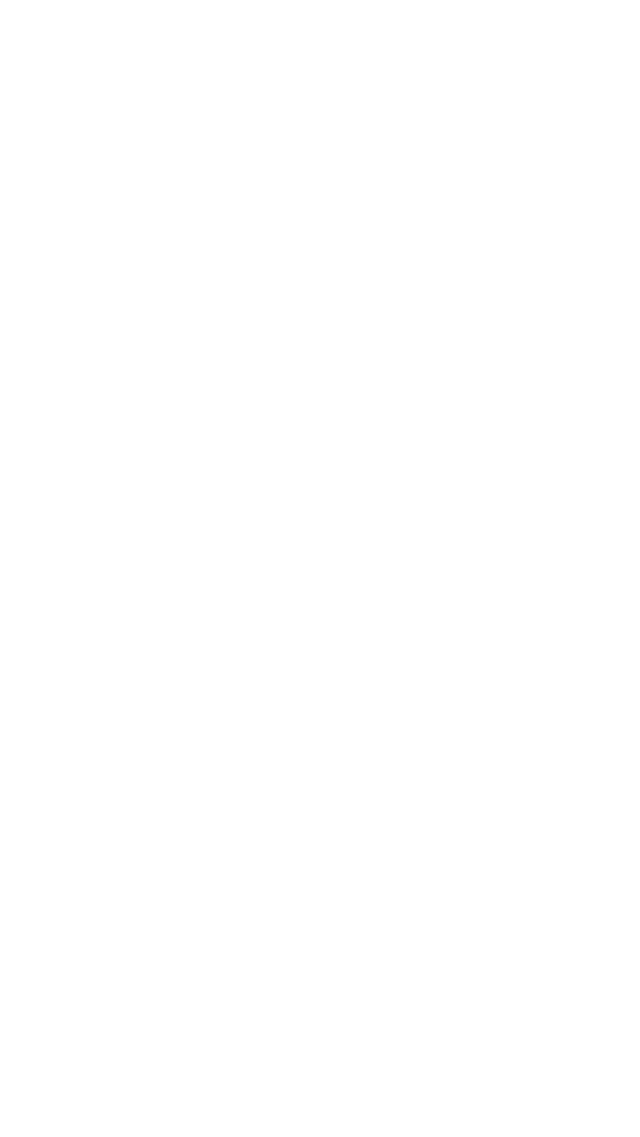
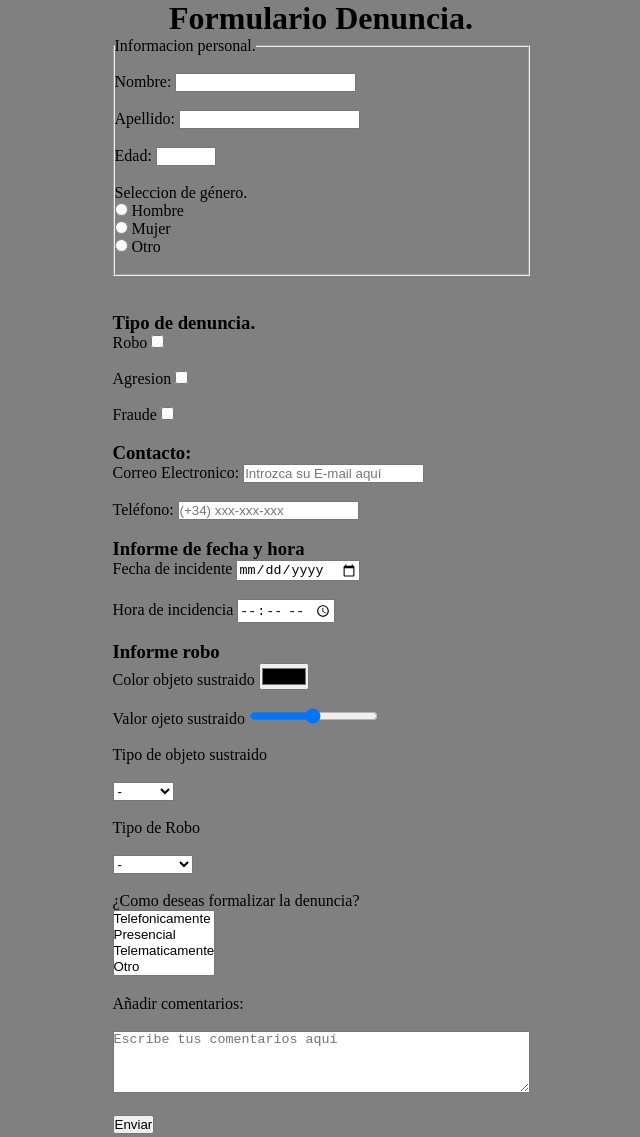
Before and after one commit to gzk-txk/validarformulario, a plain HTML site: page index.html in a window 1280 px wide. Shown: the whole page, without its empty margins (319-959 px from the left). Before the commit the page ends 800 px from the top, so only its background shows below. Drawn offline with Linux system fonts and the light colour scheme.

Commit message:
Formulario validado a falta de alguno campos por validar

```diff
--- a/css/main.css
+++ b/css/main.css
@@ -0,0 +1,12 @@
+*{
+    margin:0;
+    padding:0;
+}
+
+body{
+    background-color: rgb(128, 128, 128);
+    display: flex;
+    justify-content: center;
+    flex-direction: column;
+    align-items: center;
+}
--- a/index.html
+++ b/index.html
@@ -3,11 +3,93 @@
 <head>
     <meta charset="UTF-8">
     <meta name="viewport" content="width=device-width, initial-scale=1.0">
-    <title>Document</title>
+    <title>Validar formulario</title>
     <link rel="stylesheet" href="css/main.css">
 </head>
-<body>
+    <body>
+        <header>
+            <h1>Formulario Denuncia.</h1>
+        </header>
+    <div class="formulario">
+        <form
+            action="#"
+            method="post"
+            enctype="multipart/form-data"
+            target="autofocus"
+            autocomplete="off"
+            novalidate
+            name="formularioRobo"
+            accept-charset="UTF-8"
+            onsubmit="return validarFormulario()"
+            rel="noopener noreferrer">
+            <fieldset>
+                <legend>Informacion personal.</legend><br>
+            <label for="nombre">Nombre:</label>
+            <input type="text" id="nombre" name="nombre" ><br><br>
+            <label for="apellido">Apellido:</label>
+            <input type="text" id="apellido" name="apellido" ><br><br>
+            <label for="edad">Edad:</label>
+            <input type="number" id="edad" name="edad" min="0" max="100" required><br><br>
+            <p>Seleccion de género.</p>
+            <input type="radio" id="hombre" name="genero" value="hombre" required>
+            <label for="hombre">Hombre</label><br>
+            <input type="radio" id="mujer" name="genero" value="mujer">
+            <label for="mujer">Mujer</label><br>
+            <input type="radio" id="otro" name="genero" value="otro">
+            <label for="otro">Otro</label><br><br>
+            </fieldset><br><br>
+            <h3>Tipo de denuncia.</h3>
+            <label for="robo">Robo</label>
+            <input type="checkbox" id="robo" name="robo" value="sí"><br><br>
+            <label for="agresion">Agresion</label>
+            <input type="checkbox" id="agresion" name="agresion" value="sí" ><br><br>
+            <label for="fraude">Fraude</label>
+            <input type="checkbox" id="fraude" name="fraude" value="sí"><br><br>
+            <h3>Contacto:</h3>
+            <label for="email">Correo Electronico:</label>
+            <input type="email" id="email" name="email" placeholder="Introzca su E-mail aquí"><br><br>
+            <label for="telefono">Teléfono:</label>
+            <input type="tel" id="telefono" name="telefono" placeholder="(+34) xxx-xxx-xxx"><br><br>
+            <h3>Informe de fecha y hora</h3>
+            <label for="fecha">Fecha de incidente</label>
+            <input type="date" id="fecha" name="fecha"><br><br>
+            <label for="hora">Hora de incidencia</label>
+            <input type="time" id="hora" name="hora"><br><br>
+            <h3>Informe robo</h3>
+            <label for="color">Color objeto sustraido</label>
+            <input type="color" id="color" name="color"><br><br>
+            <label for="valor">Valor ojeto sustraido</label>
+            <input type="range" id="valor" name="valor" min="0" max="100"><br><br>
+            <label for="tipo">Tipo de objeto sustraido</label><br><br>
+                <select id="tipo" name="tipo">
+                    <option value="-">-</option>
+                    <option value="coche">Coche</option>
+                    <option value="moto">Moto</option>
+                    <option value="otro">Otro</option>
+                </select><br><br>
+            <label for="robo">Tipo de Robo</label><br><br>
+                <select id="robo" name="robo">
+                    <option value="-">-</option>
+                    <option value="fuerza">Fuerza</option>
+                    <option value="carterista">Carterista</option>
+                    <option value="otro">Otro</option>
+                </select><br><br>
+                <label for="frutas">¿Como deseas formalizar la denuncia?</label><br>
+                <select id="frutas" name="frutas[]" multiple size="4">
+                    <option value="telefono">Telefonicamente</option>
+                    <option value="presencial">Presencial</option>
+                    <option value="telematicamente">Telematicamente</option>
+                    <option value="otro">Otro</option>
+                </select><br><br>
+            <label for="comentarios">Añadir comentarios:</label><br><br>
+            <textarea id="comentarios" name="comentarios" rows="4" cols="50" placeholder="Escribe tus comentarios aquí"></textarea><br><br>
 
+
+            <input type="submit" value="Enviar"><br><br>
+
+        </form>
+
+    </div>
     <script src="js/main.js"></script>
 </body>
 </html>
--- a/js/main.js
+++ b/js/main.js
@@ -0,0 +1,50 @@
+//VARIABLES
+
+//EVENTOS
+
+//FUNCIONES
+
+function validarFormulario(){
+    //definimos dos espacios en memoria para enlazarse en el DOM
+    const nombre= document.getElementById("nombre").value;
+    const apellido= document.getElementById("apellido").value;
+    //condicional para el envio del formulario
+    if (nombre === "" || apellido === "" || edad === ""){
+        alert("Dato requerido");
+        //se evita que el formulario se envíe
+        return false;
+    };
+
+     console.log("Nombre y apellido bien");
+     const edad= document.getElementById("edad").value;
+     if (edad == ""){
+        alert("No has introducido tu edad");
+        return false
+     } else if(edad < 18){
+        alert("A tu casa niño a ver los lunis");
+        return false
+     } else{
+        alert("Cuentale al tito que te ha pasado");
+     }
+     //indicamos que almacene los datos en localStorage
+     localStorage.setItem("nombreDenunciante", nombre);
+     localStorage.setItem("apellidoDenunciante", apellido);
+     localStorage.setItem("edadDenunciante", edad);
+     //finaliza la funcion
+     return true;
+};
+
+windows.onload = function(){
+    const nombreGuardado = localStorage.getItem("nombreDenunciante");
+    const apellidoGuardado = localStorage.getItem("apellidoDenunciante");
+    const edadGuardado = localStorage.getItem("edadDenunciante");
+    if (nombreGuardado){
+        document.getElementById("nombre").value = nombreGuardado;
+    }
+    if (apellidoGuardado){
+        document.getElementById("apellido").value = apellidoGuardado;
+    }
+    if (edadGuardado){
+        document.getElementById("edad").value = edadGuardado;
+    }
+}
```
